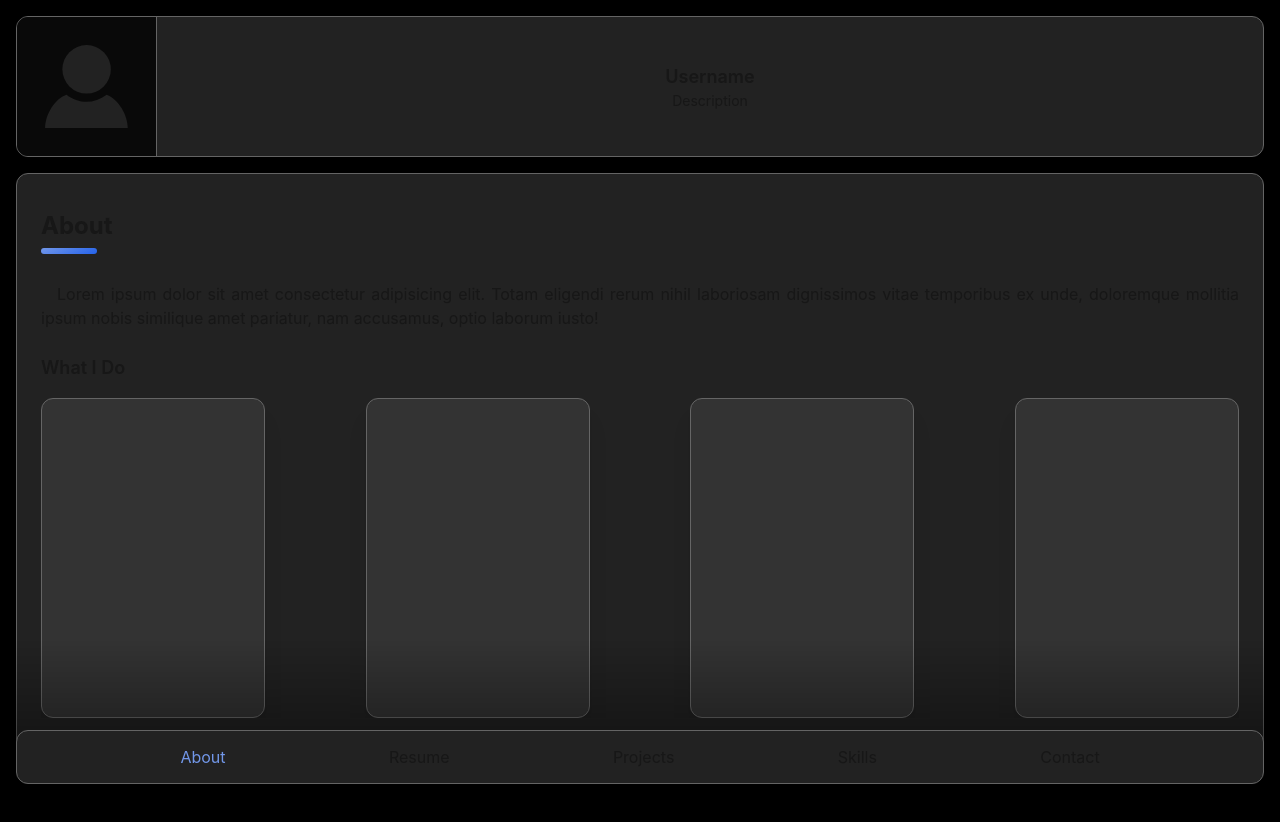
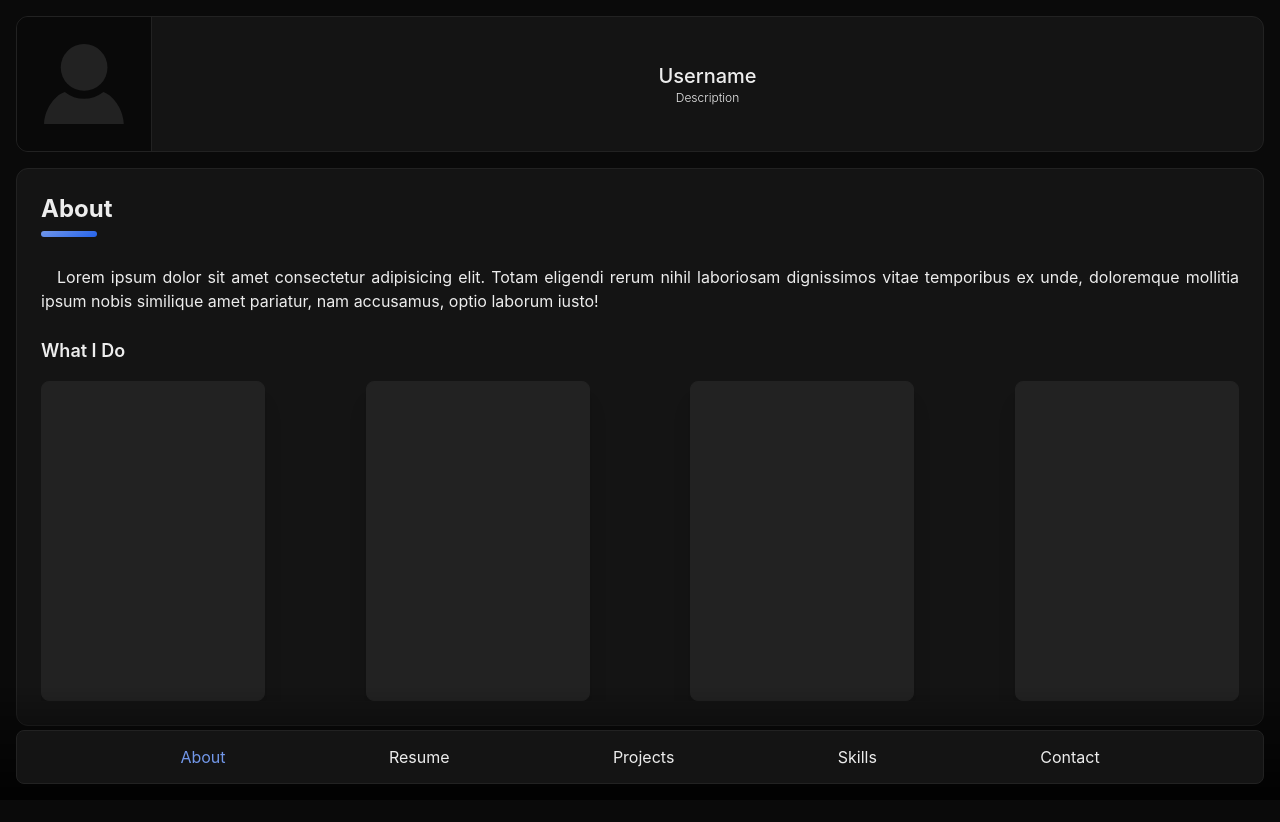
Before and after one commit to EstGui/portfolio.me, a Next.js app: page / in a window 1280 px wide. Shown: the top 822 px of the page. Built offline with nearby package versions, Linux system fonts and the light colour scheme; no server answers.

Commit message:
pequenos ajustes em temas da aplicação

```diff
--- a/app/globals.css
+++ b/app/globals.css
@@ -1,59 +1,60 @@
 @import "tailwindcss";
 
-:root {
-  --background: #ffffff;
-  --foreground: #171717;
+@theme {
+  /* Backgrounds */
+  --color-background: var(--background);
+  --color-surface: var(--surface);
+
+  /* Text */
+  --color-foreground: var(--font-primary);
+  --color-muted: var(--font-secondary);
+
+  /* UI */
+  --color-border: var(--border);
+  --color-accent: #2f6fed;
+  --color-accent-hover: #4b78ff;
+  --color-highlight: #7297e9;
+
+  /* Fonts */
+  --font-sans: Inter, sans-serif;
+  --font-heading: Poppins, sans-serif;
 }
 
-@theme inline {
-  --color-primary: #2563eb;
-  --color-secondary: #222222;
-  --color-bg: #f8fafc;
-  --color-text: #0f172a;
+:root {
+  --background: #0a0a0a;
+  --surface: #141414;
 
-  --font-sans: Inter, sans-serif;
-  --font-heading: Poppins, sans-serif;
+  --font-primary: #ededed;
+  --font-secondary: #a1a1a1;
 
-  /* Spacing */
-  --spacing-xs: 8px;
-  --spacing-sm: 12px;
-  --spacing-md: 16px;
-  --spacing-lg: 24px;
-
-  /* Border radius */
-  --radius-sm: 6px;
-  --radius-md: 12px;
-  --radius-lg: 20px;
-
-  /* Shadow */
-  --shadow-card: 0 4px 12px rgba(0, 0, 0, 0.08);
-
-  /* Animation */
-  --duration-fast: 0.15s;
-  --duration-slow: 0.4s;
-
-  /* --color-background: var(--background);
-  --color-foreground: var(--foreground);
-  --font-sans: var(--font-geist-sans);
-  --font-mono: var(--font-geist-mono); */
+  --border: #222222;
 }
 
 @media (prefers-color-scheme: dark) {
   :root {
     --background: #0a0a0a;
-    --foreground: #ededed;
+    --surface: #141414;
+
+    --font-primary: #ededed;
+    --font-secondary: #a1a1a1;
+
+    --border: #222222;
   }
 }
 
 body {
-  background: #000000;
-  color: var(--foreground);
-  font-family: Arial, Helvetica, sans-serif;
+  background: theme(--color-background);
+  color: theme(--color-foreground);
+  font-family: theme(--font-sans);
   scroll-behavior: smooth;
 }
 
-*,
-*::before,
-*::after {
-  @apply box-border;
-}
+/*
+Background:        #0A0A0A
+Surface:           #141414
+Text Primary:      #EDEDED
+Text Secondary:    #A1A1A1
+Borders:           #222222
+Accent Blue:       #2F6FED
+Accent Hover:      #4B78FF
+*/
--- a/app/layout.tsx
+++ b/app/layout.tsx
@@ -24,9 +24,9 @@ export default function RootLayout({
   children: React.ReactNode;
 }>) {
   return (
-    <html lang="en">
+    <html lang="en" className="dark">
       <body
-        className={`${geistSans.variable} ${geistMono.variable} antialiased`}
+        className={`${geistSans.variable} ${geistMono.variable} antialiased `}
       >
         {children}
       </body>
--- a/app/page.tsx
+++ b/app/page.tsx
@@ -26,8 +26,8 @@ export default function Home() {
   }, [tab]);
 
   return (
-    <div className="flex items-center justify-center p-4 font-sans dark:bg-black">
-      <main className="flex w-full flex-col items-center justify-start gap-4 dark:bg-black">
+    <div className="bg-bg-main flex items-center justify-center p-4">
+      <main className="flex w-full flex-col items-center justify-start gap-4">
         <About username={user} />
         <NavBar tab={tab} setTab={setTab} />
         <ContentContainer username={user} tabName={tab}>
--- a/components/about/about.tsx
+++ b/components/about/about.tsx
@@ -39,20 +39,20 @@ export default function About({ username }: GithubUserProps) {
   }, [username]);
 
   return (
-    <div className="bg-secondary flex w-full overflow-hidden rounded-xl border border-[#646464]">
-      <Image
+    <div className="bg-surface flex w-full overflow-hidden rounded-xl border border-border">
+    <Image
         src={userData?.avatar_url ?? "/images/default-avatar.svg"}
-        width={140}
-        height={140}
+        width={135}
+        height={135}
         alt={`profile photo ${userData?.name}`}
         draggable="false"
-        className="h-[140] w-[140] border-r border-r-[#646464]"
+        className="h-[135] w-[135] border-r border-r-border"
       />
-      <div className="flex flex-col items-center justify-center w-full">
-        <h1 className="font-primary font-semibold text-lg">
+      <div className="flex w-full flex-col items-center justify-center">
+        <h1 className="font-primary text-xl font-medium text-foreground">
           {userData?.name || "Username"}
         </h1>
-        <p className="text-sm">{userData?.bio || "Description"}</p>
+        <p className="text-xs font-light">{userData?.bio || "Description"}</p>
       </div>
     </div>
   );
--- a/components/aboutContent/AboutContent.tsx
+++ b/components/aboutContent/AboutContent.tsx
@@ -15,11 +15,11 @@ export default function AboutContent() {
           <h3>What I Do</h3>
         </div>
 
-        <div className="flex justify-between gap-6 overflow-x-scroll">
-          <div className="h-80 w-56 shrink-0 rounded-md border border-[#656565] bg-[#333] shadow-xl transition hover:border-[#7297E9]"></div>
-          <div className="h-80 w-56 shrink-0 rounded-md border border-[#656565] bg-[#333] shadow-xl transition hover:border-[#7297E9]"></div>
-          <div className="h-80 w-56 shrink-0 rounded-md border border-[#656565] bg-[#333] shadow-xl transition hover:border-[#7297E9]"></div>
-          <div className="h-80 w-56 shrink-0 rounded-md border border-[#656565] bg-[#333] shadow-xl transition hover:border-[#7297E9]"></div>
+        <div className="flex justify-between gap-5 overflow-x-scroll">
+          <div className="h-80 w-56 shrink-0 rounded-lg border border-border bg-[#222] shadow-xl transition hover:border-[#7297E9]"></div>
+          <div className="h-80 w-56 shrink-0 rounded-lg border border-border bg-[#222] shadow-xl transition hover:border-[#7297E9]"></div>
+          <div className="h-80 w-56 shrink-0 rounded-lg border border-border bg-[#222] shadow-xl transition hover:border-[#7297E9]"></div>
+          <div className="h-80 w-56 shrink-0 rounded-lg border border-border bg-[#222] shadow-xl transition hover:border-[#7297E9]"></div>
         </div>
       </section>
     </>
--- a/components/contentContainer/ContentContainer.tsx
+++ b/components/contentContainer/ContentContainer.tsx
@@ -8,7 +8,7 @@ type Props = {
 
 export default function ContentContainer({ tabName, children }: Props) {
   return (
-    <div className="bg-secondary flex w-full flex-col rounded-xl border border-[#646464] px-6 py-9 mb-17">
+    <div className="bg-surface mb-17 flex w-full flex-col rounded-xl border border-border px-6 py-6">
       <h3 className="relative mb-10 inline-block text-2xl font-bold capitalize after:absolute after:-bottom-3 after:left-0 after:h-1.5 after:w-14 after:rounded-sm after:bg-[linear-gradient(155deg,#7297E9,#2563EB)] after:content-['']">
         {tabName}
       </h3>
--- a/components/navBar/NavBar.tsx
+++ b/components/navBar/NavBar.tsx
@@ -8,14 +8,14 @@ interface NavTabsProps {
 export default function Navbar({ tab, setTab }: NavTabsProps) {
   const tabs = ["about", "resume", "projects", "skills", "contact"];
   return (
-    <div className="fixed bottom-0 inset-x-0 h-40 bg-linear-to-t from-[#00000099] to-transparent z-1">
-      <div className="bg-secondary fixed right-4 bottom-4 left-4 flex justify-evenly rounded-md border border-[#646464] py-3.5 z-1">
+    <div className="fixed bottom-0 inset-x-0 h-28 bg-linear-to-t from-[#000000CC] to-transparent z-1">
+      <div className="bg-surface fixed right-4 bottom-4 left-4 flex justify-evenly rounded-lg border border-border py-3.5 z-1">
         {tabs.map((t) => {
           return (
             <button
               key={t}
               onClick={() => setTab(t)}
-              className={`cursor-pointer font-normal transition ${tab === t ? "text-[#7297E9]" : "hover:text-[#7297E9]"}`}
+              className={`cursor-pointer font-normal text-normal transition ${tab === t ? "text-highlight" : "hover:text-highlight"}`}
             >
               {t.charAt(0).toUpperCase() + t.slice(1).toLowerCase()}
             </button>
--- a/components/projectCard/ProjectCard.tsx
+++ b/components/projectCard/ProjectCard.tsx
@@ -9,7 +9,7 @@ export default function ProjectCard({
     <a
       href={repoLink}
       target="_blank"
-      className="bg-secondary relative min-h-46 overflow-hidden rounded-md border border-[#646464] transition hover:scale-101 hover:border-[#7297E9] hover:opacity-70 hover:shadow-lg hover:shadow-black"
+      className="bg-[#222] relative min-h-46 overflow-hidden rounded-lg border border-border transition hover:scale-101 hover:border-highlight hover:opacity-70 hover:shadow-lg hover:shadow-black"
     >
       <div className="absolute bottom-0 w-full bg-[#000000AA] px-5 py-5">
         <h3>{repoName}</h3>
--- a/components/timeline/Timeline.tsx
+++ b/components/timeline/Timeline.tsx
@@ -29,17 +29,17 @@ export default function Timeline({
                 !isLast
                   ? `before:absolute before:top-[-25px] before:left-[-30px] before:h-[calc(100%+50px)] before:w-px before:bg-[#484848] before:content-['']`
                   : ""
-              } after:absolute after:top-[8px] after:left-[-33px] after:h-[7] after:w-[7] after:rounded after:bg-[#6699ff] after:shadow-[0_0_0_4px_#484848] after:content-['']`}
+              } after:absolute after:top-2 after:left-[-33px] after:h-[7] after:w-[7] after:rounded after:bg-[#6699ff] after:shadow-[0_0_0_4px_#484848] after:content-['']`}
             >
-              <h4 className="mb-[7px] text-sm leading-[1.3] font-bold">
+              <h4 className="mb-0.5 leading-[1.3] font-medium">
                 {item.title}
               </h4>
 
-              <span className="leading-[1.6] font-normal text-[#7297E9]">
+              <span className="leading-7 text-highlight">
                 {`${item.start} - ${item.end}`}
               </span>
 
-              <p className="leading-[1.6] font-light">{item.description}</p>
+              <p className="leading-[1.6] font-light text-sm">{item.description}</p>
             </li>
           );
         })}
```
Also changed, not shown: components/contactContent/ContactContent.tsx (+7 -7 lines).
